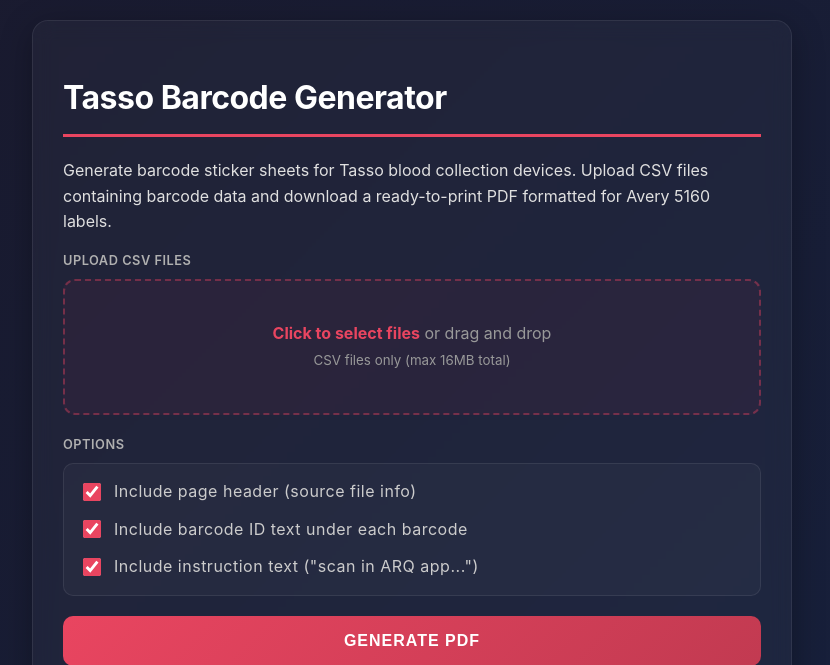
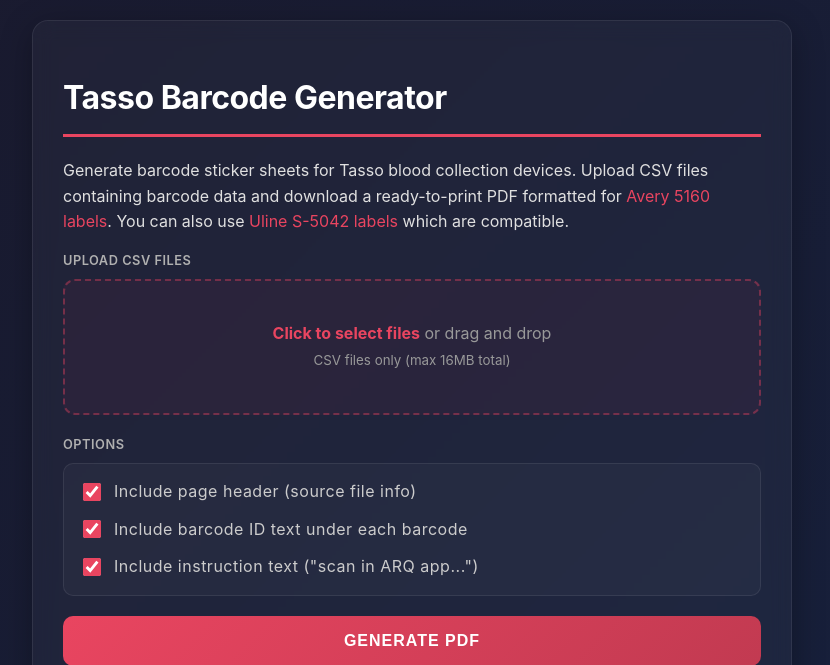
Before and after one commit to rchen25/tasso-barcode-generator, a Flask app: page / in a window 1280 px wide. Shown: the top 665 px of the page, without its empty margins (228-1058 px from the left). Run offline with Flask 3, Linux system fonts and the light colour scheme.

Commit message:
Add product links for Avery 5160 and Uline S-5042 labels

```diff
--- a/templates/index.html
+++ b/templates/index.html
@@ -229,12 +229,21 @@
             background: #e94560;
             color: #fff;
         }
+        a {
+            color: #e94560;
+            text-decoration: none;
+            transition: color 0.2s ease;
+        }
+        a:hover {
+            color: #ff6b8a;
+            text-decoration: underline;
+        }
     </style>
 </head>
 <body>
     <div class="container">
         <h1>Tasso Barcode Generator</h1>
-        <p>Generate barcode sticker sheets for Tasso blood collection devices. Upload CSV files containing barcode data and download a ready-to-print PDF formatted for Avery 5160 labels.</p>
+        <p>Generate barcode sticker sheets for Tasso blood collection devices. Upload CSV files containing barcode data and download a ready-to-print PDF formatted for <a href="https://www.avery.com/products/labels/5160" target="_blank">Avery 5160 labels</a>. You can also use <a href="https://www.uline.com/Product/Detail/S-5042/Laser-Labels/Uline-Laser-Labels-White-2-5-8-x-1" target="_blank">Uline S-5042 labels</a> which are compatible.</p>
 
         {% with messages = get_flashed_messages(with_categories=true) %}
             {% if messages %}
```
